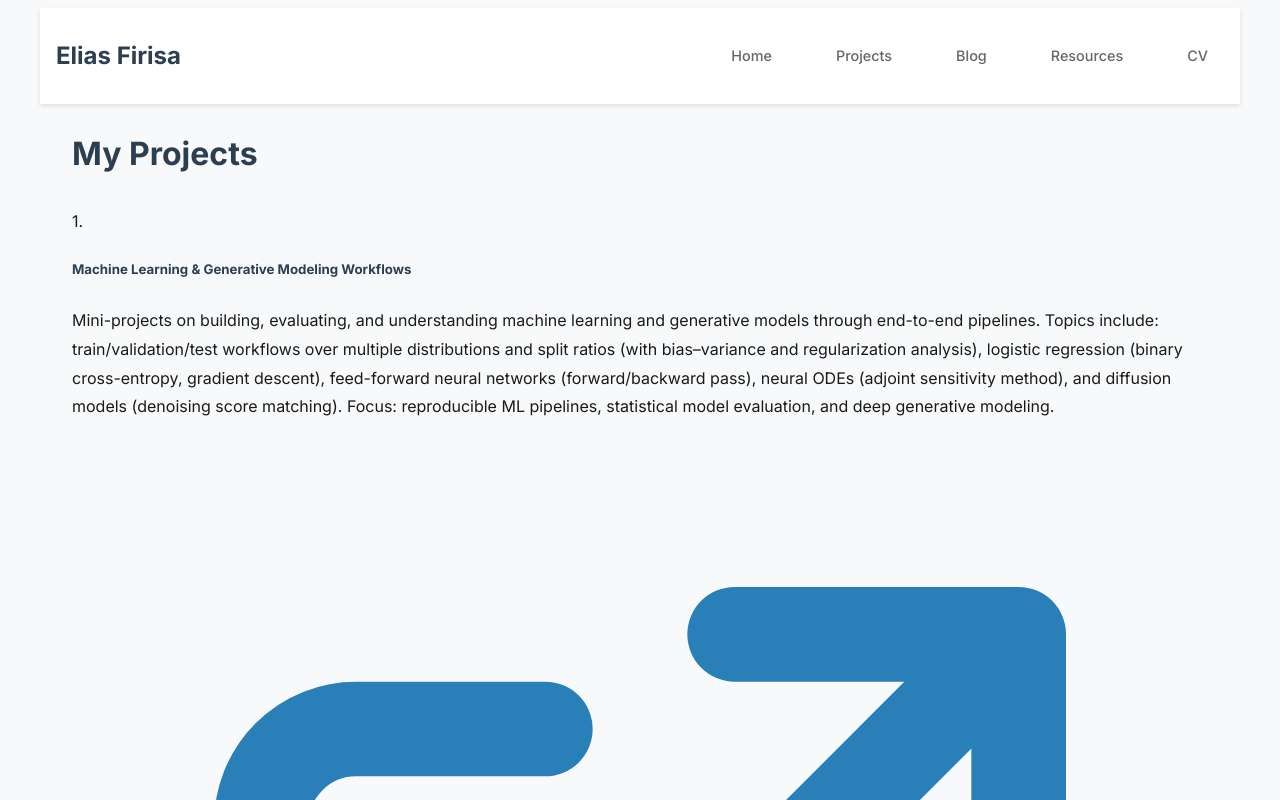
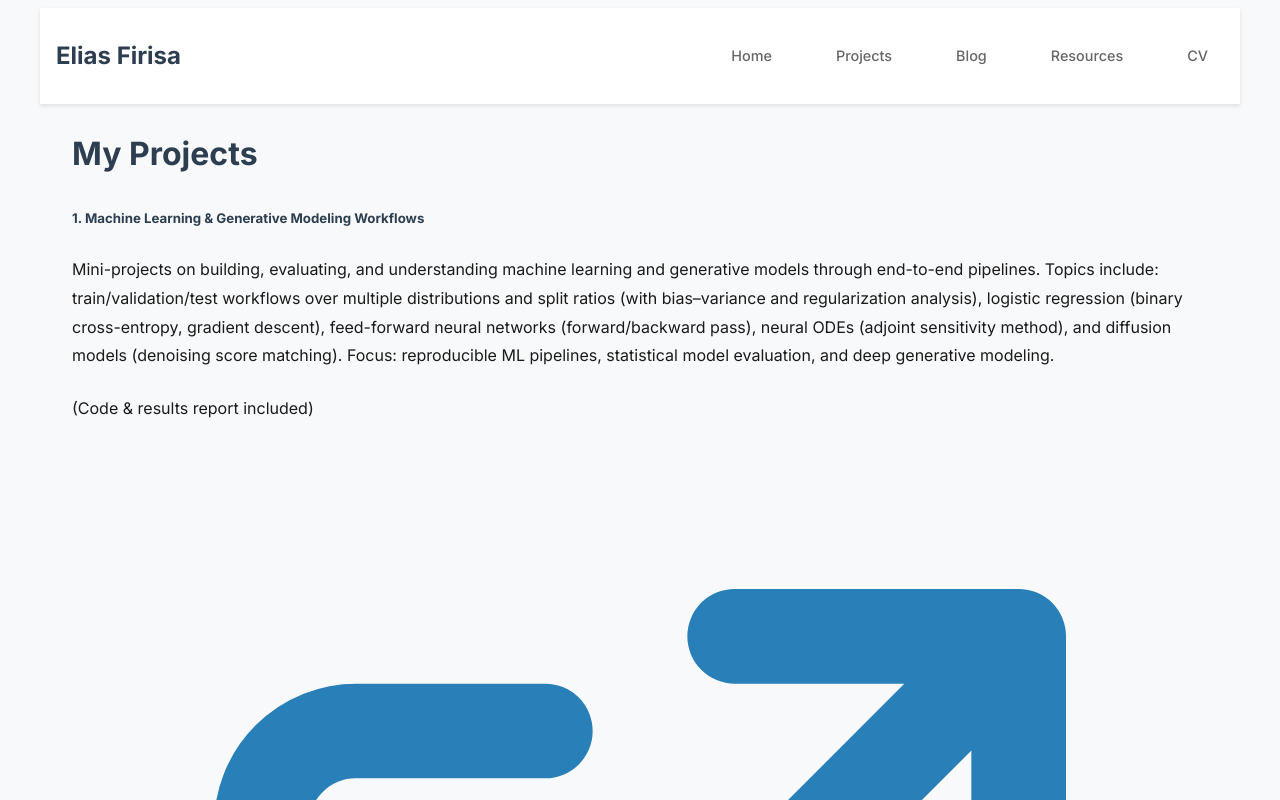
Before and after one commit to EliasSf73/elias-firisa-website, a Next.js app: page /elias-firisa-website/projects in a window 1280 px wide. Shown: the top 800 px of the page. Built offline with nearby package versions, Linux system fonts and the light colour scheme.

Commit message:
style: update project title format to show number and title together

```diff
--- a/src/app/projects/page.tsx
+++ b/src/app/projects/page.tsx
@@ -36,14 +36,14 @@ const Projects = () => {
         {projects.map((project) => (
           <div key={project.id} className="bg-gray-800 text-white rounded-xl shadow-xl overflow-hidden border border-gray-700 hover:border-gray-600 transition-all duration-300">
             <div className="p-6">
-              <div className="mb-4">
-                <span className="block text-gray-400 text-sm font-medium">{project.id}.</span>
-                <h5 className="text-2xl font-semibold text-gray-100 tracking-tight">{project.title}</h5>
-              </div>
+              <h5 className="text-2xl font-semibold">
+                {project.id}. {project.title}
+              </h5>
               <p className="text-gray-400 text-base leading-relaxed whitespace-pre-line mb-6">
                 {project.description}
               </p>
               <div className="flex items-center justify-between mt-6">
+                <p className="text-sm text-gray-400 mt-1">(Code & results report included)</p>
                 <Link href={project.link} className="inline-flex items-center px-4 py-2 border border-transparent text-sm font-medium rounded-md text-white bg-blue-600 hover:bg-blue-700 focus:outline-none focus:ring-2 focus:ring-offset-2 focus:ring-blue-500 transition-colors duration-200">
                   <svg className="mr-2 h-4 w-4" fill="none" stroke="currentColor" viewBox="0 0 24 24">
                     <path strokeLinecap="round" strokeLinejoin="round" strokeWidth={2} d="M10 6H6a2 2 0 00-2 2v10a2 2 0 002 2h10a2 2 0 002-2v-4M14 4h6m0 0v6m0-6L10 14" />
@@ -51,7 +51,6 @@ const Projects = () => {
                   View Project
                 </Link>
                 <p className="text-sm text-gray-400 mt-1">(Code & results report included)</p>
-                <p className="text-sm text-gray-400">(Code & results report included)</p>
               </div>
             </div>
           </div>
```
